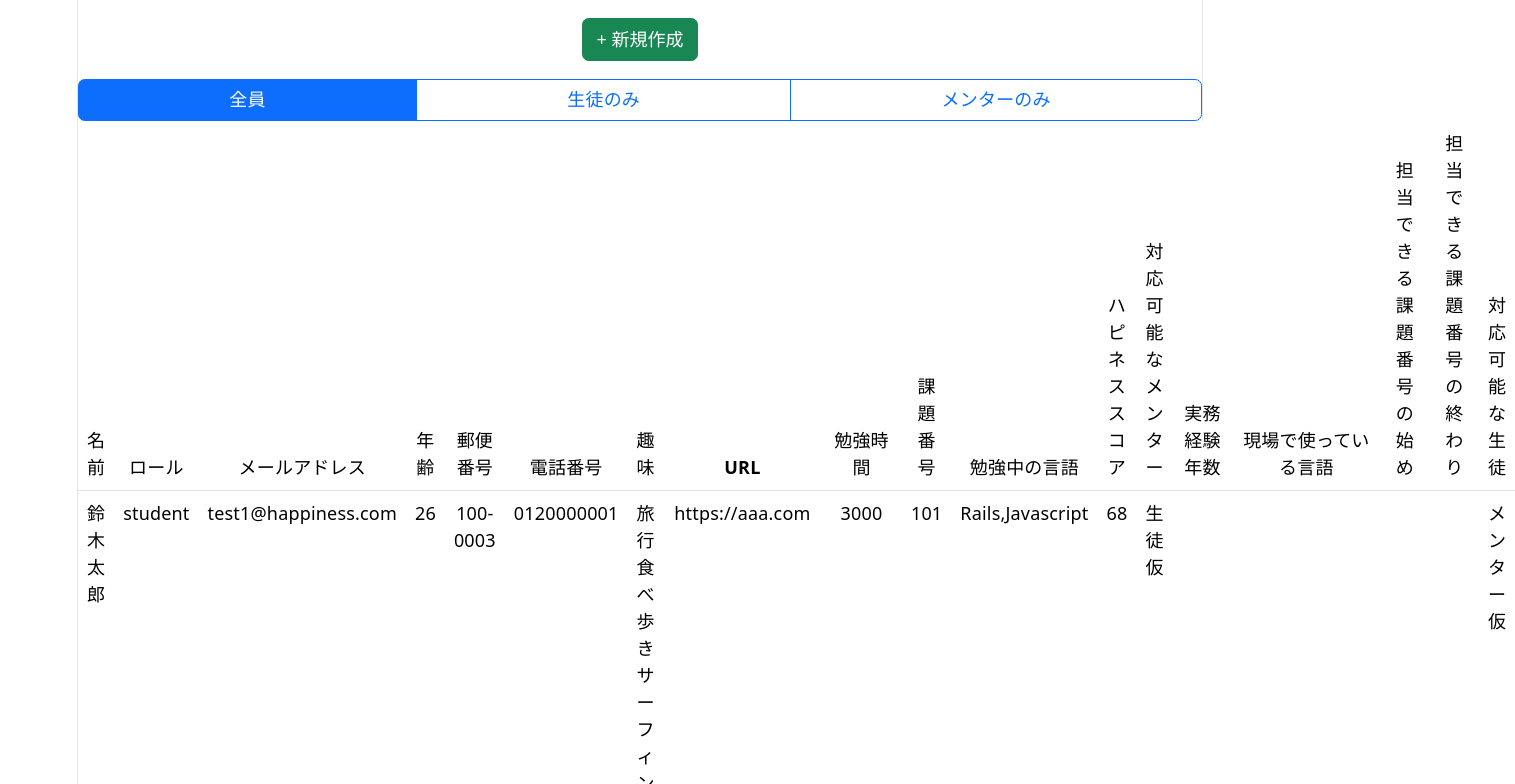
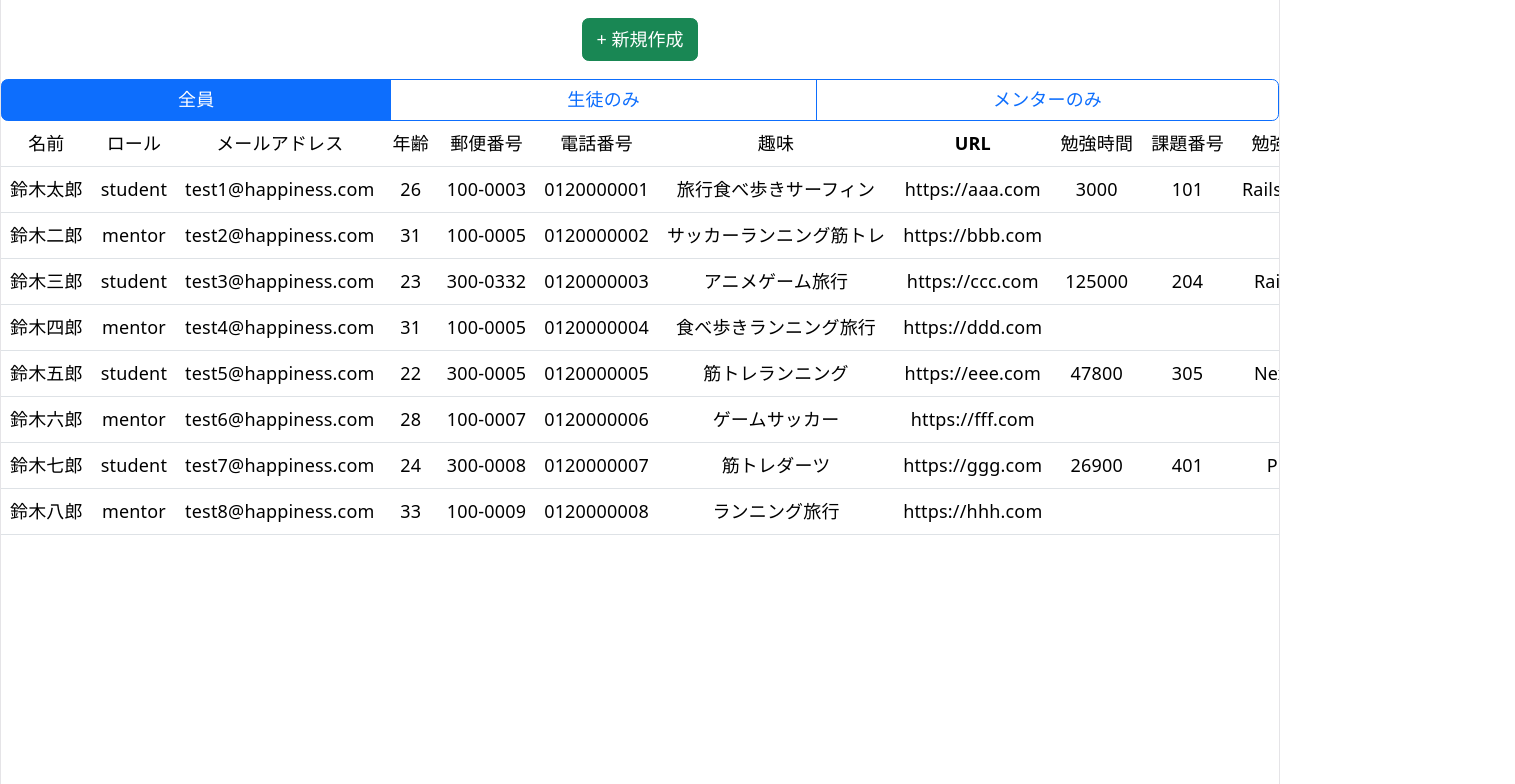
Before and after one commit to iwariku/react_typescript_management, a React (Vite) app: page / in a window 1280 px wide. Shown: the top 784 px of the page, 1515 px wide, since content can reach past the window. Built offline with nearby package versions, Linux system fonts and the light colour scheme.

Commit message:
feat: テーブルを画面いっぱいに表示するようにCSSを変更

```diff
--- a/src/components/list/AllUserList.tsx
+++ b/src/components/list/AllUserList.tsx
@@ -7,6 +7,7 @@ type Props = {
 export const AllUserList = ({ allUsers }: Props) => {
   return (
     <>
+      <div className="table-responsive">
         <table className="table">
           <thead>
             <tr>
@@ -50,7 +51,9 @@ export const AllUserList = ({ allUsers }: Props) => {
                 <td>{user instanceof Student ? `${user.score}` : ''}</td>
                 <td>生徒仮</td>
 
-              <td>{user instanceof Mentor ? `${user.experienceDays}` : ''}</td>
+                <td>
+                  {user instanceof Mentor ? `${user.experienceDays}` : ''}
+                </td>
                 <td>{user instanceof Mentor ? `${user.useLangs}` : ''}</td>
                 <td>
                   {user instanceof Mentor ? `${user.availableStartCode}` : ''}
@@ -63,6 +66,7 @@ export const AllUserList = ({ allUsers }: Props) => {
             ))}
           </tbody>
         </table>
+      </div>
     </>
   );
 };
--- a/src/index.css
+++ b/src/index.css
@@ -51,7 +51,7 @@
 }
 
 #root {
-  width: 1126px;
+  width: 100%;
   max-width: 100%;
   margin: 0 auto;
   text-align: center;
@@ -109,3 +109,8 @@ code {
   padding: 4px 8px;
   background: var(--code-bg);
 }
+
+th,
+td {
+  white-space: nowrap;
+}
```
Lines whose indentation alone changed are shown as unchanged.
